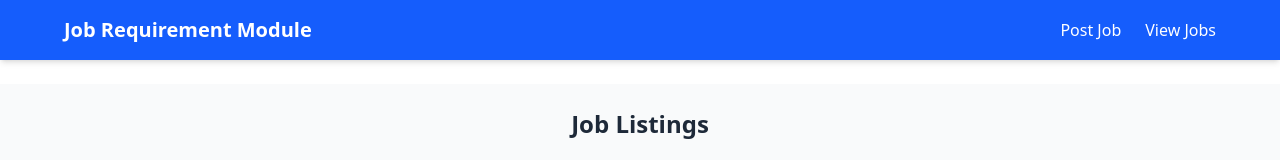
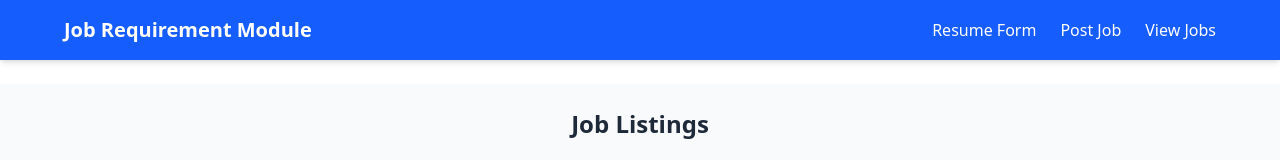
Before and after one commit to panditsagar/Intern-Task, a React (Vite) app: page / in a window 1280 px wide. Shown: the top 160 px of the page. Built offline with nearby package versions, Linux system fonts and the light colour scheme.

Commit message:
added resume form

```diff
--- a/src/App.jsx
+++ b/src/App.jsx
@@ -14,6 +14,10 @@ const App = () => {
         <div className="max-w-6xl mx-auto flex justify-between items-center">
           <h1 className="text-xl font-bold">Job Requirement Module</h1>
           <ul className="flex space-x-6">
+            <Link to={"/resumeForm"}>
+              {" "}
+              <li className="hover:underline cursor-pointer">Resume Form</li>
+            </Link>
             <Link to={"/jobpost"}>
               {" "}
               <li className="hover:underline cursor-pointer">Post Job</li>
```
